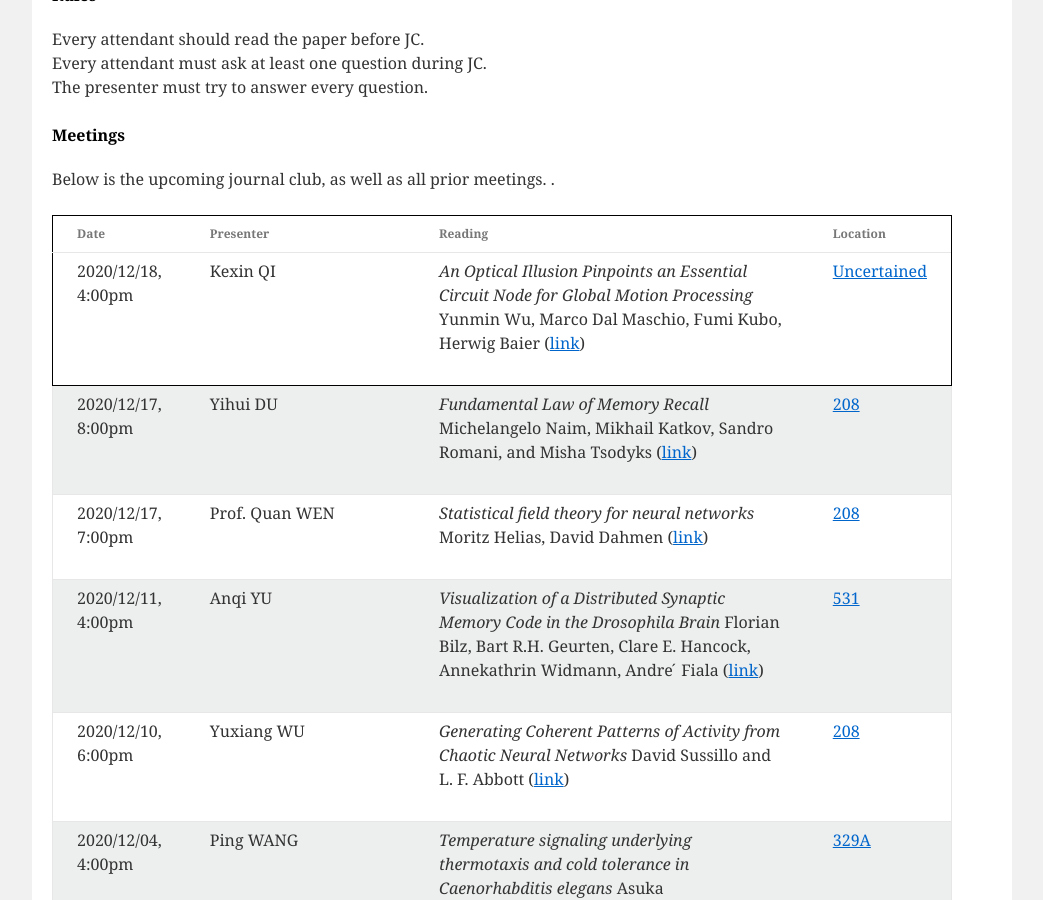
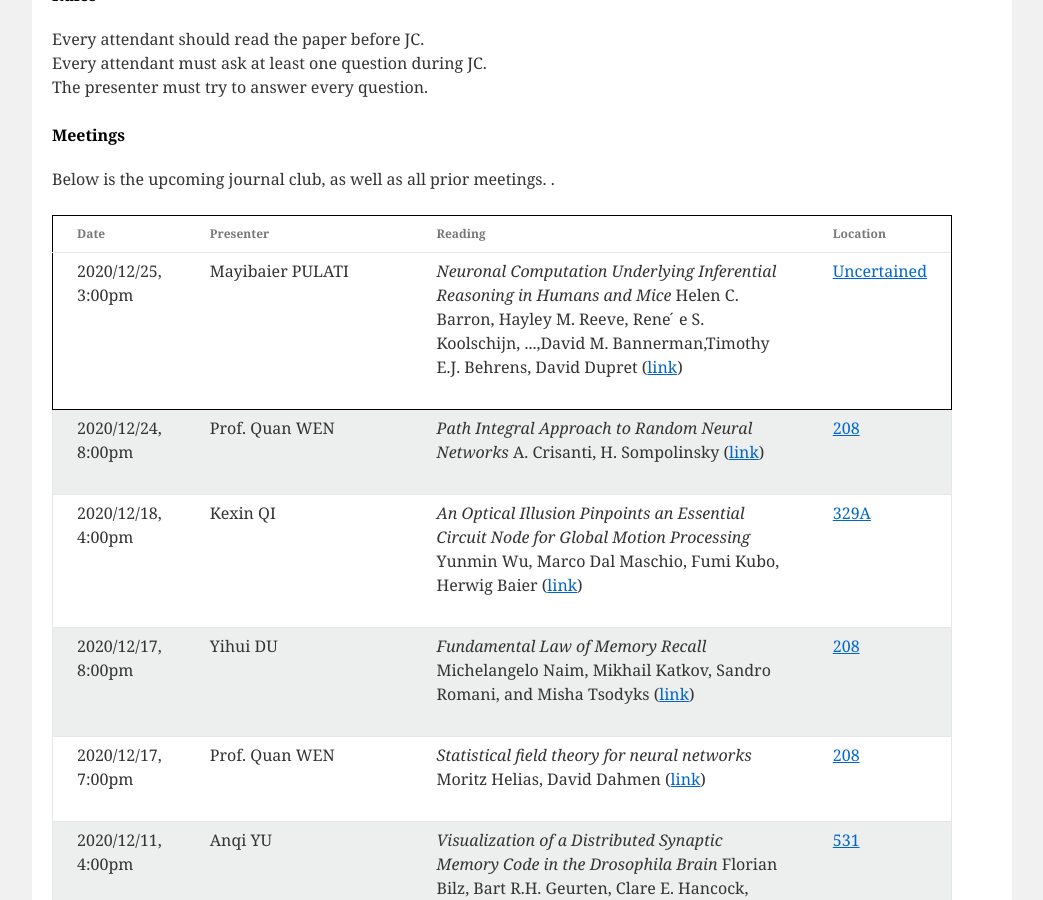
Before and after one commit to CNeuroUSTC/CNeuroUSTC.github.io, a Jekyll site: the page built from index.html, in a window 1280 px wide and 900 px high, scrolled down 879 px. Shown: the whole window, without its empty margins (118-1161 px from the left). Built offline with Jekyll 4.4.1, drawn with Linux system fonts in a browser that asks for light colours.

Commit message:
Update meeting_info.yml

```diff
--- a/_data/meeting_info.yml
+++ b/_data/meeting_info.yml
@@ -1,3 +1,18 @@
+- presenter: Mayibaier PULATI
+  date: 2020/12/25, 3:00pm
+  paper: "Neuronal Computation Underlying Inferential Reasoning in Humans and Mice"
+  url: "https://pubmed.ncbi.nlm.nih.gov/32966764/"
+  pdf: "None"
+  authors: "Helen C. Barron, Hayley M. Reeve, Rene ́ e S. Koolschijn, ...,David M. Bannerman,Timothy E.J. Behrens, David Dupret"
+  location: <a href="https://map.baidu.com/search/%E4%B8%AD%E5%9B%BD%E7%A7%91%E5%AD%A6%E6%8A%80%E6%9C%AF%E5%A4%A7%E5%AD%A6(%E8%A5%BF%E6%A0%A1%E5%8C%BA)-%E7%94%9F%E5%91%BD%E7%A7%91%E5%AD%A6%E5%A4%A7%E6%A5%BC/@13054067.545,3720295.44,19z?querytype=s&da_src=shareurl&wd=%E4%B8%AD%E5%9B%BD%E7%A7%91%E5%AD%A6%E6%8A%80%E6%9C%AF%E5%A4%A7%E5%AD%A6(%E8%A5%BF%E6%A0%A1%E5%8C%BA)-%E7%94%9F%E5%91%BD%E7%A7%91%E5%AD%A6%E5%A4%A7%E6%A5%BC&c=127&src=0&wd2=%E5%90%88%E8%82%A5%E5%B8%82%E8%9C%80%E5%B1%B1%E5%8C%BA&pn=0&sug=1&l=13&b=(13043472.77821802,3712418.4285550946;13063946.357629184,3730135.2423363887)&from=webmap&biz_forward=%7B%22scaler%22:2,%22styles%22:%22pl%22%7D&sug_forward=f2f7c92a9921ecdbb54f5426&device_ratio=2">Uncertained</a>
+
+- presenter: Prof. Quan WEN
+  date: 2020/12/24, 8:00pm
+  paper: "Path Integral Approach to Random Neural Networks"
+  url: "https://journals.aps.org/prl/abstract/10.1103/PhysRevLett.124.018101"
+  pdf: "None"
+  authors: "A. Crisanti, H. Sompolinsky"
+  location: <a href="https://map.baidu.com/search/%E4%B8%AD%E5%9B%BD%E7%A7%91%E5%AD%A6%E6%8A%80%E6%9C%AF%E5%A4%A7%E5%AD%A6(%E8%A5%BF%E6%A0%A1%E5%8C%BA)-%E7%94%9F%E5%91%BD%E7%A7%91%E5%AD%A6%E5%A4%A7%E6%A5%BC/@13054067.545,3720295.44,19z?querytype=s&da_src=shareurl&wd=%E4%B8%AD%E5%9B%BD%E7%A7%91%E5%AD%A6%E6%8A%80%E6%9C%AF%E5%A4%A7%E5%AD%A6(%E8%A5%BF%E6%A0%A1%E5%8C%BA)-%E7%94%9F%E5%91%BD%E7%A7%91%E5%AD%A6%E5%A4%A7%E6%A5%BC&c=127&src=0&wd2=%E5%90%88%E8%82%A5%E5%B8%82%E8%9C%80%E5%B1%B1%E5%8C%BA&pn=0&sug=1&l=13&b=(13043472.77821802,3712418.4285550946;13063946.357629184,3730135.2423363887)&from=webmap&biz_forward=%7B%22scaler%22:2,%22styles%22:%22pl%22%7D&sug_forward=f2f7c92a9921ecdbb54f5426&device_ratio=2">208</a>
 
 - presenter: Kexin QI
   date: 2020/12/18, 4:00pm
@@ -5,7 +20,7 @@
   url: "https://pubmed.ncbi.nlm.nih.gov/32966764/"
   pdf: "None"
   authors: "Yunmin Wu, Marco Dal Maschio, Fumi Kubo, Herwig Baier"
-  location: <a href="https://map.baidu.com/search/%E4%B8%AD%E5%9B%BD%E7%A7%91%E5%AD%A6%E6%8A%80%E6%9C%AF%E5%A4%A7%E5%AD%A6(%E8%A5%BF%E6%A0%A1%E5%8C%BA)-%E7%94%9F%E5%91%BD%E7%A7%91%E5%AD%A6%E5%A4%A7%E6%A5%BC/@13054067.545,3720295.44,19z?querytype=s&da_src=shareurl&wd=%E4%B8%AD%E5%9B%BD%E7%A7%91%E5%AD%A6%E6%8A%80%E6%9C%AF%E5%A4%A7%E5%AD%A6(%E8%A5%BF%E6%A0%A1%E5%8C%BA)-%E7%94%9F%E5%91%BD%E7%A7%91%E5%AD%A6%E5%A4%A7%E6%A5%BC&c=127&src=0&wd2=%E5%90%88%E8%82%A5%E5%B8%82%E8%9C%80%E5%B1%B1%E5%8C%BA&pn=0&sug=1&l=13&b=(13043472.77821802,3712418.4285550946;13063946.357629184,3730135.2423363887)&from=webmap&biz_forward=%7B%22scaler%22:2,%22styles%22:%22pl%22%7D&sug_forward=f2f7c92a9921ecdbb54f5426&device_ratio=2">Uncertained</a>
+  location: <a href="https://map.baidu.com/search/%E4%B8%AD%E5%9B%BD%E7%A7%91%E5%AD%A6%E6%8A%80%E6%9C%AF%E5%A4%A7%E5%AD%A6(%E8%A5%BF%E6%A0%A1%E5%8C%BA)-%E7%94%9F%E5%91%BD%E7%A7%91%E5%AD%A6%E5%A4%A7%E6%A5%BC/@13054067.545,3720295.44,19z?querytype=s&da_src=shareurl&wd=%E4%B8%AD%E5%9B%BD%E7%A7%91%E5%AD%A6%E6%8A%80%E6%9C%AF%E5%A4%A7%E5%AD%A6(%E8%A5%BF%E6%A0%A1%E5%8C%BA)-%E7%94%9F%E5%91%BD%E7%A7%91%E5%AD%A6%E5%A4%A7%E6%A5%BC&c=127&src=0&wd2=%E5%90%88%E8%82%A5%E5%B8%82%E8%9C%80%E5%B1%B1%E5%8C%BA&pn=0&sug=1&l=13&b=(13043472.77821802,3712418.4285550946;13063946.357629184,3730135.2423363887)&from=webmap&biz_forward=%7B%22scaler%22:2,%22styles%22:%22pl%22%7D&sug_forward=f2f7c92a9921ecdbb54f5426&device_ratio=2">329A</a>
 
 - presenter: Yihui DU
   date: 2020/12/17, 8:00pm
```
